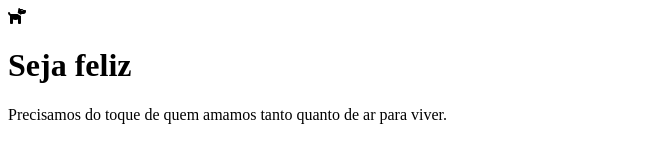
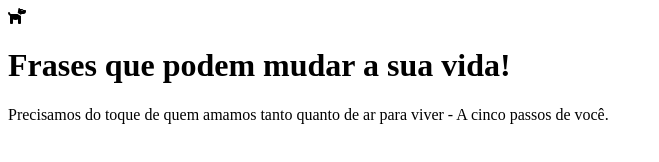
Before and after one commit to magalhaesf/site, a plain HTML site: page index.html in a window 1280 px wide. Shown: the whole page, without its empty margins (0-659 px from the left). Drawn offline with Linux system fonts and the light colour scheme; a web font is replaced by a local one.

Commit message:
mudei o título da asa

```diff
--- a/index.html
+++ b/index.html
@@ -1,18 +1,17 @@
 <!DOCTYPE html>
-<html>
 <html lang="pt-br">
   <head>
     <meta charset="UTF-8">
-  <title>Site da Felicidade</title>
-  <link rel="preconnect" href="https://fonts.googleapis.com">
-  <link rel="preconnect" href="https://fonts.gstatic.com" crossorigin>
+       <title>Obra de Arte</title>
        <link href="https://fonts.googleapis.com/css2?family=Ojuju:wght@200..800&display=swap" rel="stylesheet">
        <link rel="stylesheet" href="https://cdnjs.cloudflare.com/ajax/libs/font-awesome/6.5.1/css/all.min.css"
        integrity="sha512-DTOQO9RWCH3ppGqcWaEA1BIZOC6xxalwEsw9c2QQeAIftl+Vegovlnee1c9QX4TctnWMn13TZye+giMm8e2LwA==" crossorigin="anonymous" referrerpolicy="no-referrer" />
+       <link rel="preconnect" href="https://fonts.googleapis.com">
+       <link rel="preconnect" href="https://fonts.gstatic.com" crossorigin>
   </head>
   <body>
      <i class="fa-solid fa-dog"></i>
-<h1>Seja feliz</h1>
-<p>Precisamos do toque de quem amamos tanto quanto de ar para viver.</p>
+     <h1>Frases que podem mudar a sua vida!</h1>
+     <p>Precisamos do toque de quem amamos tanto quanto de ar para viver - A cinco passos de você.</p>
   </body>
 </html>
```
Lines whose indentation alone changed are shown as unchanged.
